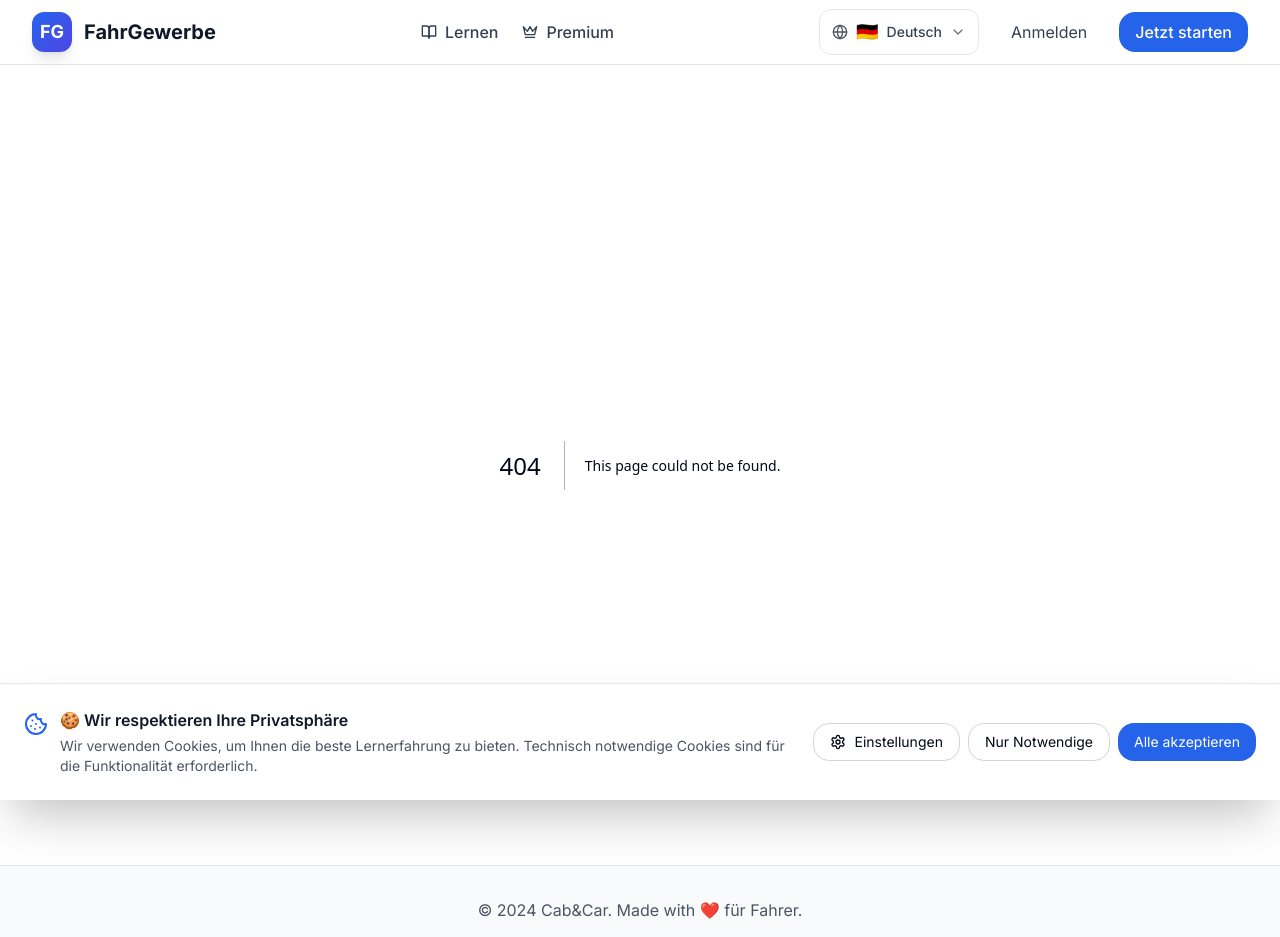
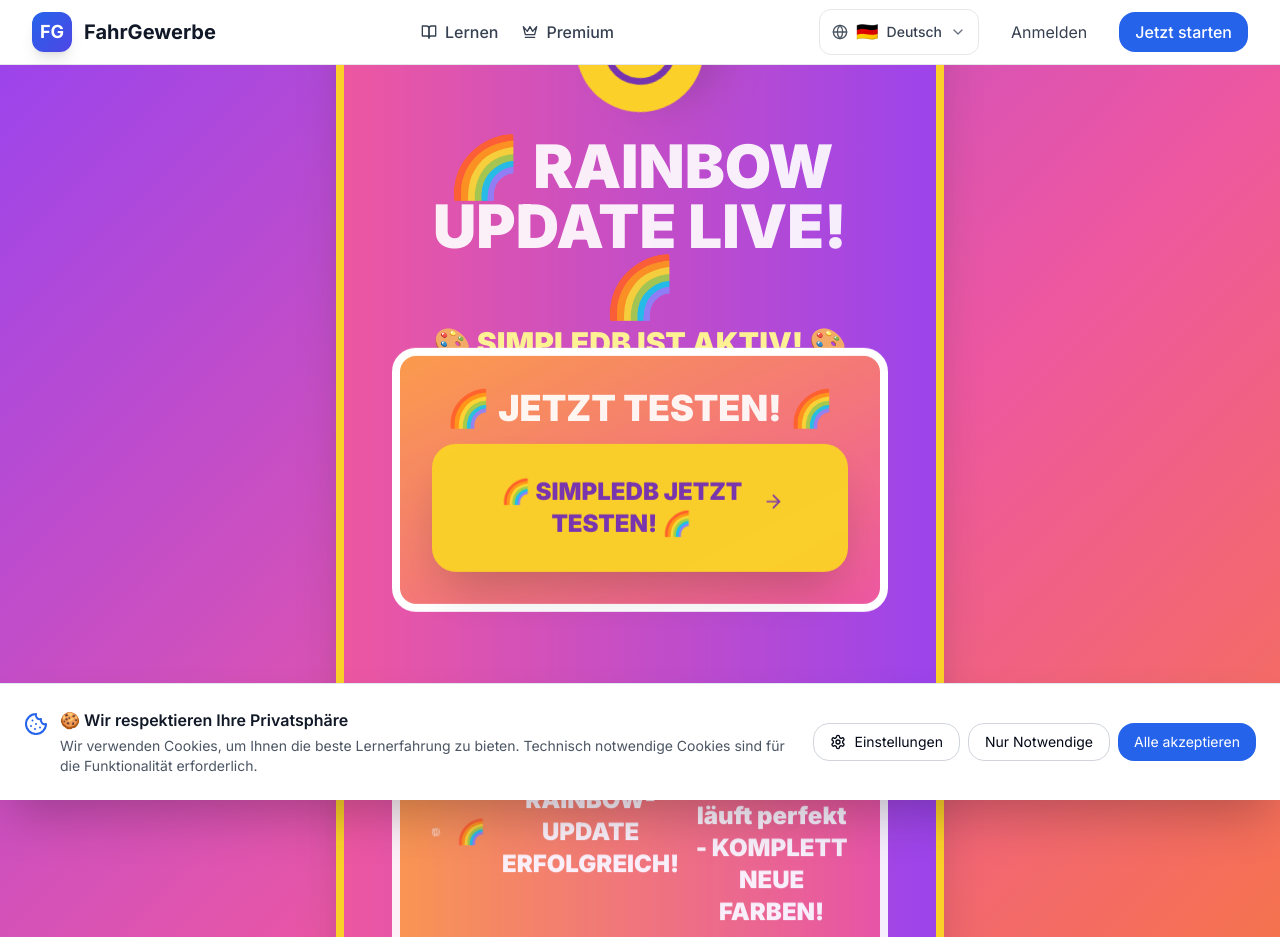
Before and after one commit to AlemW8/unternehmerschein-coach, a Next.js app: page /payment/new in a window 1280 px wide. Before the commit this address had no page. Shown: the top 937 px of the page. Built offline with nearby package versions, Linux system fonts and the light colour scheme.

Commit message:
NEUE ROUTE: Rainbow Payment Success für sofortige Sichtbarkeit

```diff
--- /dev/null
+++ b/src/app/payment/new/page.tsx
@@ -0,0 +1,3 @@
+import PaymentSuccessPageNew from '../success/page-new'
+
+export default PaymentSuccessPageNew
--- /dev/null
+++ b/src/app/payment/success/page-new.tsx
@@ -0,0 +1,99 @@
+'use client'
+
+import { useEffect, useState } from 'react'
+import { useSearchParams, useRouter } from 'next/navigation'
+import { motion } from 'framer-motion'
+import { CheckCircle, ArrowRight, Database, Zap } from 'lucide-react'
+import AuthService from '@/lib/auth-service'
+
+export default function PaymentSuccessPageNew() {
+  const searchParams = useSearchParams()
+  const router = useRouter()
+  const sessionId = searchParams.get('session_id')
+
+  const [showRegistrationForm, setShowRegistrationForm] = useState(false)
+  const [formData, setFormData] = useState({
+    name: '',
+    email: 'test@example.com',
+    password: 'test123',
+    confirmPassword: 'test123'
+  })
+
+  const handleRegistration = async (e: React.FormEvent) => {
+    e.preventDefault()
+
+    try {
+      const result = await AuthService.register({
+        name: formData.name,
+        email: formData.email,
+        password: formData.password,
+        isPremium: true,
+        sessionId: sessionId || undefined
+      })
+
+      if (result.success) {
+        alert('🎉 SIMPLEDB ERFOLGREICH! Account erstellt!')
+        router.push('/learn?welcome=true&new=true&simpledb=true')
+      }
+    } catch (error) {
+      alert('Fehler: ' + error)
+    }
+  }
+
+  return (
+    <div className="min-h-screen bg-gradient-to-br from-purple-600 via-pink-500 to-orange-500 py-20 px-4 animate-pulse">
+      <div className="container mx-auto max-w-2xl">
+        <motion.div
+          initial={{ opacity: 0, y: 20 }}
+          animate={{ opacity: 1, y: 0 }}
+          className="bg-gradient-to-r from-pink-500 to-purple-600 rounded-3xl shadow-2xl p-8 md:p-12 text-center border-8 border-yellow-400 animate-bounce"
+        >
+          {/* Success Icon */}
+          <motion.div
+            initial={{ scale: 0 }}
+            animate={{ scale: 1 }}
+            transition={{ delay: 0.2, type: 'spring' }}
+            className="w-32 h-32 bg-yellow-400 rounded-full flex items-center justify-center mx-auto mb-6 shadow-2xl animate-spin"
+          >
+            <CheckCircle className="w-20 h-20 text-purple-800" />
+          </motion.div>
+
+          {/* Success Message */}
+          <h1 className="text-6xl font-black text-white mb-4 animate-pulse">
+            🌈 RAINBOW UPDATE LIVE! 🌈
+          </h1>
+          <p className="text-3xl text-yellow-200 mb-8 font-black animate-bounce">
+            🎨 SIMPLEDB IST AKTIV! 🎨
+          </p>
+
+          {/* Registration Button */}
+          <div className="bg-gradient-to-br from-orange-400 to-pink-500 border-8 border-white rounded-3xl p-8 mb-8 animate-bounce">
+            <p className="text-white font-black mb-4 text-4xl animate-pulse">
+              🌈 JETZT TESTEN! 🌈
+            </p>
+            <button
+              onClick={() => {
+                const name = prompt('Ihr Name:') || 'Test User'
+                setFormData(prev => ({ ...prev, name }))
+                handleRegistration({ preventDefault: () => {} } as React.FormEvent)
+              }}
+              className="bg-yellow-400 text-purple-800 font-black py-8 px-16 rounded-3xl hover:bg-yellow-300 transition-all duration-300 flex items-center justify-center gap-4 mx-auto text-2xl shadow-2xl transform hover:scale-110 animate-pulse"
+            >
+              🌈 SIMPLEDB JETZT TESTEN! 🌈
+              <ArrowRight className="w-8 h-8 animate-bounce" />
+            </button>
+          </div>
+
+          {/* Info */}
+          <div className="mt-8 p-8 bg-gradient-to-r from-orange-400 to-pink-500 border-8 border-white rounded-3xl animate-pulse">
+            <p className="text-2xl text-white font-black text-center flex items-center justify-center gap-4">
+              <Database className="w-8 h-8 animate-spin" />
+              🌈 <strong>RAINBOW-UPDATE ERFOLGREICH!</strong> 🌈<br/>
+              SimpleDB läuft perfekt - KOMPLETT NEUE FARBEN!
+            </p>
+          </div>
+        </motion.div>
+      </div>
+    </div>
+  )
+}
```
